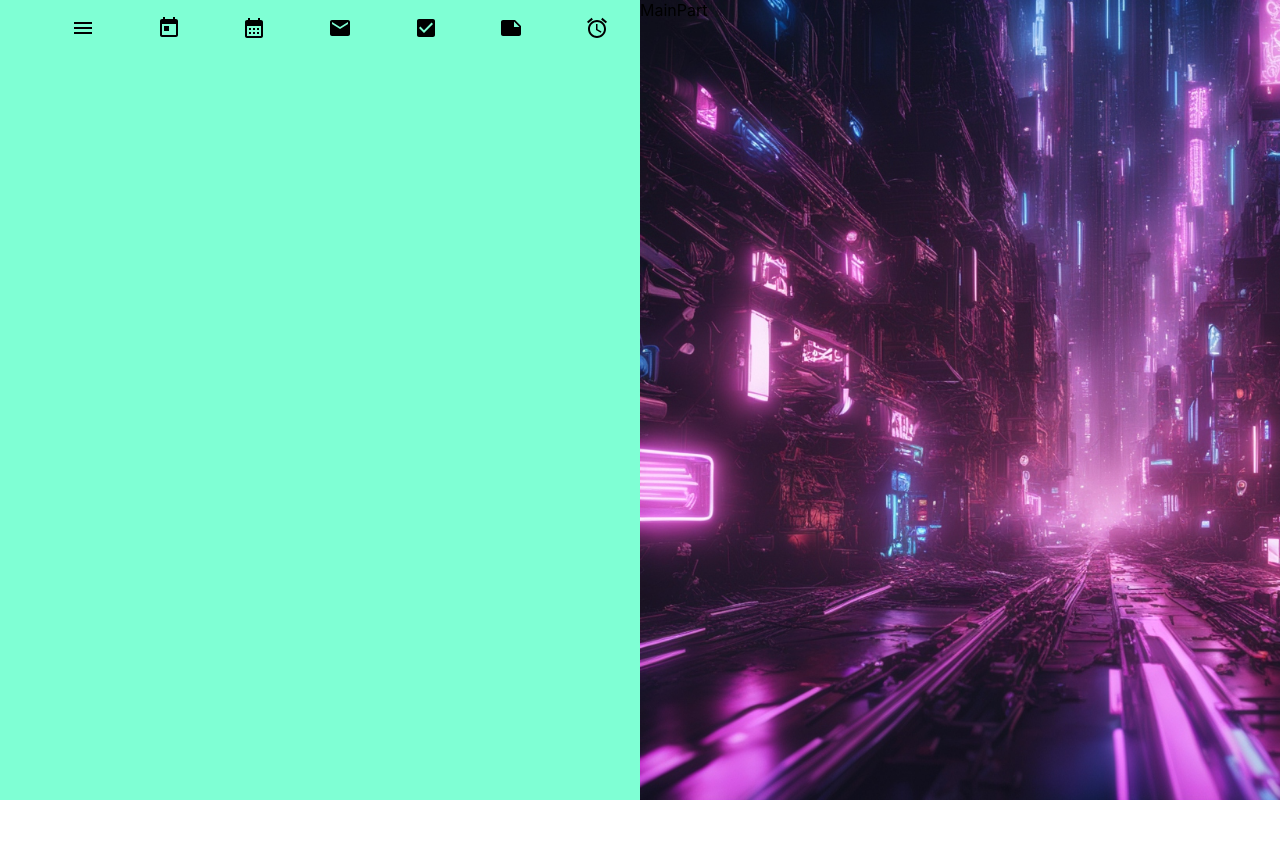
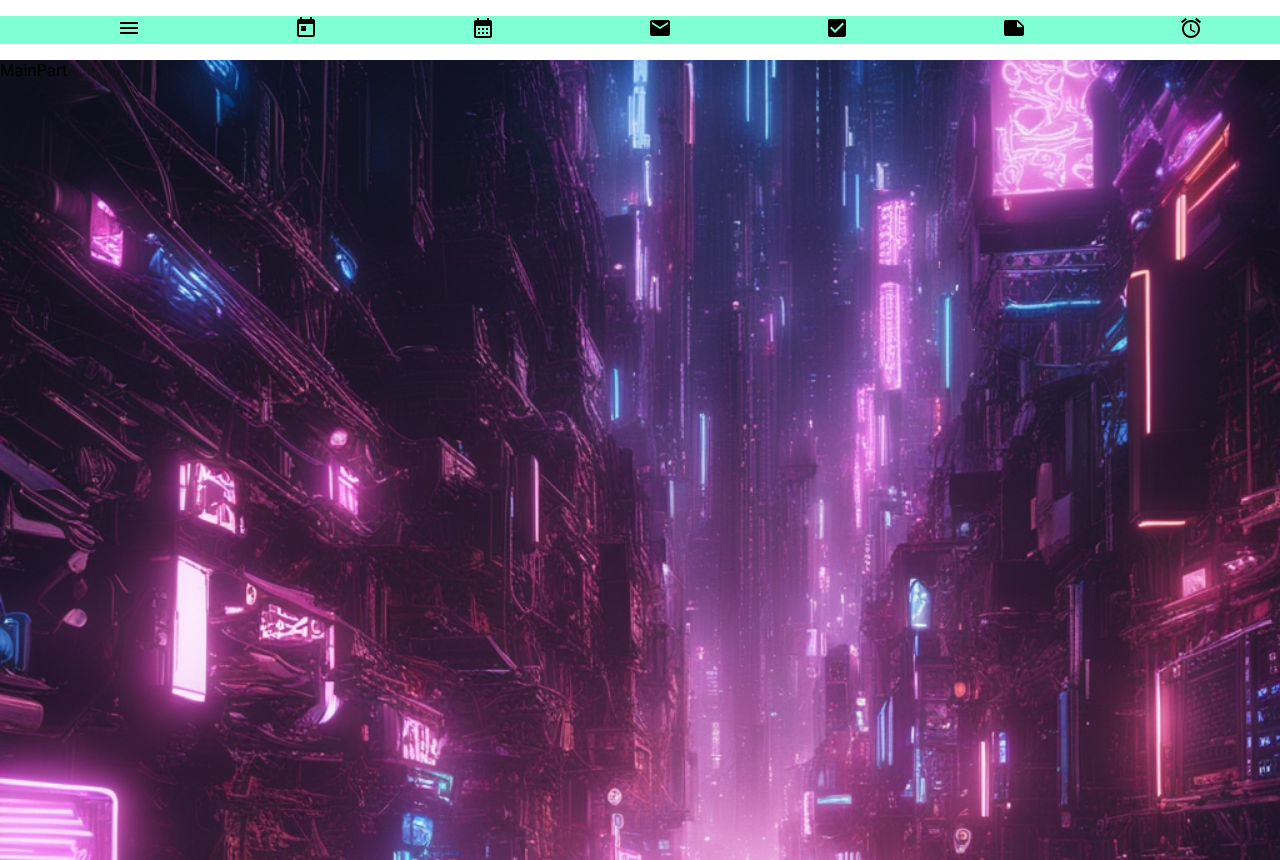
Before and after one commit to pedrambabazadeh/to-do-app, a React (Create React App) app: page / in a window 1280 px wide. Before the commit the page ends 800 px from the top, so only its background shows below. Built offline with nearby package versions, Linux system fonts and the light colour scheme.

Commit message:
#main corrected to position the elements

```diff
--- a/src/index.css
+++ b/src/index.css
@@ -7,11 +7,6 @@ body {
   -moz-osx-font-smoothing: grayscale;
 }
 
-#main
-{
-  display: flex;
-}
-
 code {
   font-family: source-code-pro, Menlo, Monaco, Consolas, 'Courier New',
     monospace;
```
